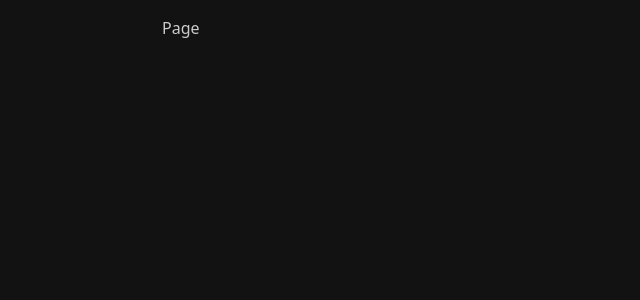
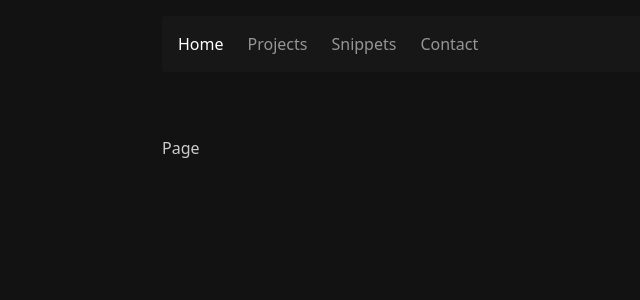
Before and after one commit to mehmetsagir/mehmetsagir.dev, a Next.js app: page / in a window 1280 px wide. Shown: the top 300 px of the page, without its empty margins (110-750 px from the left). Built offline with nearby package versions, Linux system fonts and the light colour scheme.

Commit message:
feat: Add header

```diff
--- a/app/globals.css
+++ b/app/globals.css
@@ -8,5 +8,5 @@ body {
 }
 
 body {
-  @apply bg-darkest text-gray;
+  @apply bg-darkest text-gray antialiased;
 }
--- a/app/layout.tsx
+++ b/app/layout.tsx
@@ -1,4 +1,6 @@
 import './globals.css';
+
+import Menu from '@/components/header';
 
 export default function RootLayout({
   children,
@@ -9,7 +11,10 @@ export default function RootLayout({
     <html lang="en">
       <head />
       <body>
-        <div className="max-w-3xl mx-auto p-4">{children}</div>
+        <div className="max-w-3xl mx-auto p-4">
+          <Menu />
+          <main className="mt-10 sm:mt-16">{children}</main>
+        </div>
       </body>
     </html>
   );
--- /dev/null
+++ b/components/header.tsx
@@ -0,0 +1,74 @@
+'use client';
+
+import cx from 'classnames';
+import Link from 'next/link';
+import { usePathname } from 'next/navigation';
+import { useEffect, useRef, useState } from 'react';
+
+import DownIcon from '@/public/svgs/down.svg';
+import { useOutsideClick } from '@/utils/hooks/useOutsideClick';
+
+interface INavigation {
+  label: string;
+  href: string;
+}
+
+const NAVIGATIONS: INavigation[] = [
+  { label: 'Home', href: '/' },
+  { label: 'Projects', href: '/projects' },
+  { label: 'Snippets', href: '/snippets' },
+  { label: 'Contact', href: '/contact' },
+];
+
+export default function Menu() {
+  const pathname = usePathname();
+  const [isOpen, setIsOpen] = useState(false);
+  const ref = useRef<HTMLElement>(null);
+
+  useEffect(() => {
+    setIsOpen(false);
+  }, [pathname]);
+
+  useOutsideClick(ref, () => setIsOpen(false));
+
+  return (
+    <header className="select-none" ref={ref}>
+      <nav
+        className={cx(
+          isOpen ? 'flex' : 'hidden',
+          'flex-col gap-4 sm:gap-6 sm:flex sm:flex-row bg-neutral-900 rounded p-4'
+        )}
+      >
+        {NAVIGATIONS.map(({ label, href }, index) => {
+          const isActive = pathname === href;
+
+          return (
+            <Link
+              key={index}
+              href={href}
+              className={cx('transition-colors', {
+                'text-white': isActive,
+                'text-gray/70 hover:text-white/80': !isActive,
+              })}
+            >
+              {label}
+            </Link>
+          );
+        })}
+      </nav>
+
+      {!isOpen && (
+        <button
+          type="button"
+          className="flex items-center px-4 py-2 mt-2 bg-neutral-900 rounded sm:hidden"
+          onClick={() => {
+            setIsOpen(!isOpen);
+          }}
+        >
+          {NAVIGATIONS.find((item) => item.href === pathname)?.label}
+          <DownIcon />
+        </button>
+      )}
+    </header>
+  );
+}
--- /dev/null
+++ b/utils/hooks/useOutsideClick.ts
@@ -0,0 +1,24 @@
+import { RefObject, useEffect } from 'react';
+
+export function useOutsideClick(
+  ref: RefObject<HTMLElement>,
+  handler: (event: MouseEvent | TouchEvent) => void
+) {
+  useEffect(() => {
+    const listener = (event: any) => {
+      if (!ref.current || ref.current.contains(event.target)) {
+        return;
+      }
+
+      handler(event);
+    };
+
+    document.addEventListener('mousedown', listener);
+    document.addEventListener('touchstart', listener);
+
+    return () => {
+      document.removeEventListener('mousedown', listener);
+      document.removeEventListener('touchstart', listener);
+    };
+  }, [ref, handler]);
+}
```
Also changed, not shown: public/svgs/down.svg (added).
